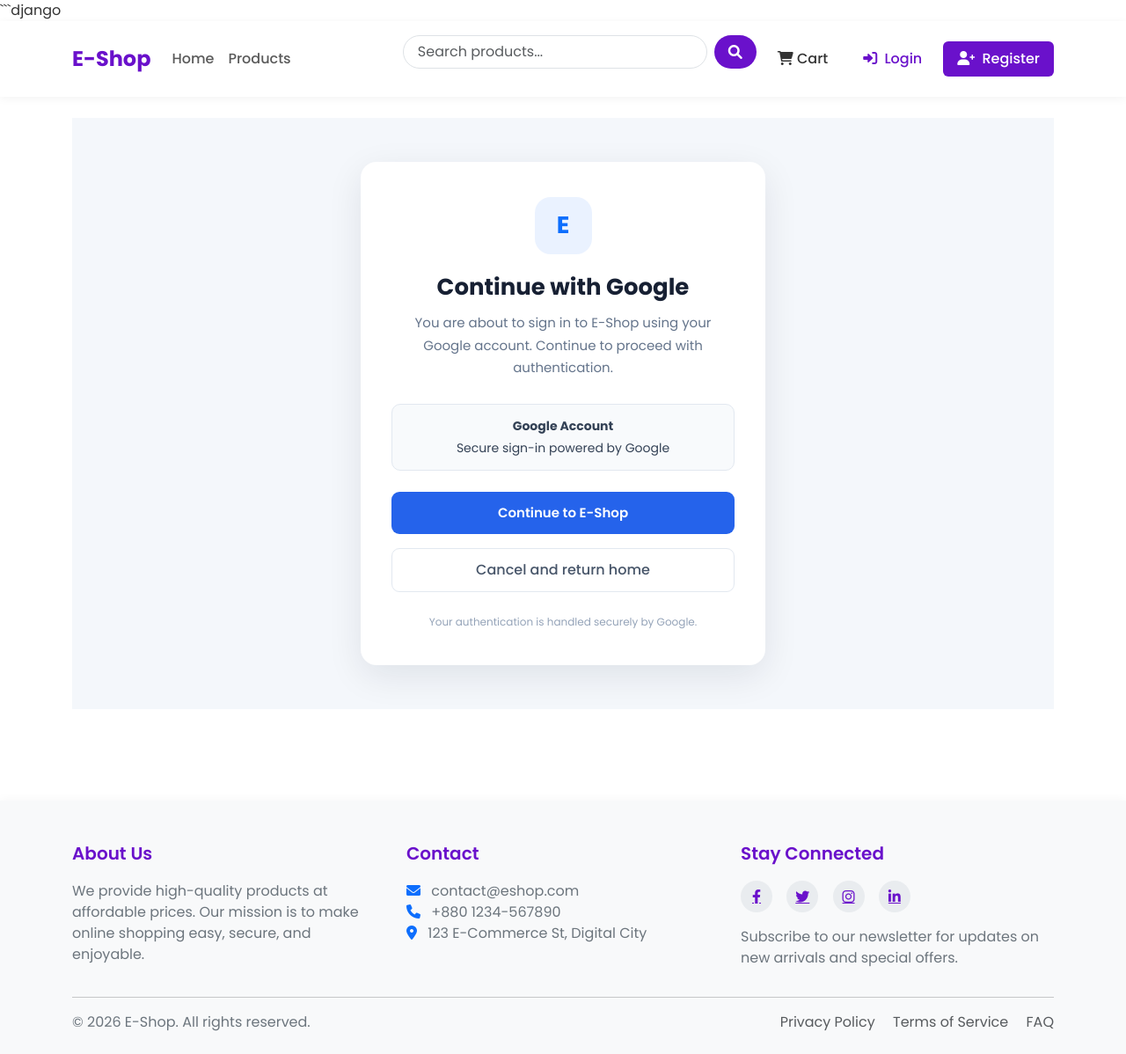
After one commit to bishwo99/E_SHOP, a Django app: template templates/socialaccount/login.html in a window 1280 px wide. The commit adds this page. Shown: the whole page at 88% size. Run offline with Django 5.2, Linux system fonts and the light colour scheme; the template is opened without the code that fills it, so the values that code supplies are empty.

Commit message:
Added Google authentication login feature

````diff
--- a/eshop/settings.py
+++ b/eshop/settings.py
@@ -51,7 +51,7 @@ AUTHENTICATION_BACKENDS = [
     'allauth.account.auth_backends.AuthenticationBackend',
 ]
 
-SITE_ID = 1
+SITE_ID = 2
 
 MIDDLEWARE = [
     'django.middleware.security.SecurityMiddleware',
--- a/templates/shop/login.html
+++ b/templates/shop/login.html
@@ -1,5 +1,5 @@
 {% extends 'base.html' %}
-{% comment %} {% load socialaccount %} {% endcomment %}
+{% load socialaccount %}
 {% block title %}Login | E-Shop{% endblock %}
 
 {% block content %}
@@ -30,12 +30,12 @@
 
                 <hr class="my-4">
 
-                {% comment %} <div class="text-center">
+                <div class="text-center">
                     <p>Or sign in with:</p>
                     <a href="{% provider_login_url 'google' next=request.GET.next %}" class="btn btn-outline-danger">
                         <i class="fab fa-google me-2"></i> Google
                     </a>
-                </div> {% endcomment %}
+                </div>
 
                 <div class="text-center mt-4">
                     <p class="mb-0">Don't have an account? <a href="{% url 'register' %}">Sign up</a></p>
--- /dev/null
+++ b/templates/socialaccount/login.html
@@ -0,0 +1,151 @@
+```django
+{% extends 'base.html' %}
+
+{% block content %}
+<style>
+    .google-auth-wrapper {
+        min-height: 75vh;
+        display: flex;
+        align-items: center;
+        justify-content: center;
+        padding: 50px 15px;
+        background: #f4f7fb;
+    }
+
+    .google-auth-card {
+        width: 100%;
+        max-width: 460px;
+        background: #ffffff;
+        padding: 40px 35px;
+        border-radius: 18px;
+        box-shadow: 0 12px 40px rgba(15, 23, 42, 0.09);
+        text-align: center;
+    }
+
+    .google-auth-logo {
+        width: 65px;
+        height: 65px;
+        margin: 0 auto 22px;
+        border-radius: 18px;
+        background: #eaf2ff;
+        color: #0d6efd;
+        display: flex;
+        align-items: center;
+        justify-content: center;
+        font-size: 27px;
+        font-weight: 700;
+    }
+
+    .google-auth-card h2 {
+        color: #172033;
+        font-size: 26px;
+        font-weight: 700;
+        margin-bottom: 12px;
+    }
+
+    .google-auth-description {
+        color: #64748b;
+        font-size: 15px;
+        line-height: 1.7;
+        margin-bottom: 28px;
+    }
+
+    .google-account-box {
+        background: #f8fafc;
+        border: 1px solid #e2e8f0;
+        border-radius: 10px;
+        padding: 14px;
+        margin-bottom: 24px;
+        color: #334155;
+        font-size: 14px;
+    }
+
+    .google-continue-btn {
+        width: 100%;
+        padding: 13px;
+        border: none;
+        border-radius: 9px;
+        background: #2563eb;
+        color: white;
+        font-size: 15px;
+        font-weight: 600;
+        cursor: pointer;
+        transition: background 0.2s ease;
+    }
+
+    .google-continue-btn:hover {
+        background: #1d4ed8;
+    }
+
+    .google-cancel-btn {
+        display: block;
+        margin-top: 12px;
+        padding: 12px;
+        border: 1px solid #e2e8f0;
+        border-radius: 9px;
+        color: #475569;
+        text-decoration: none;
+        font-weight: 500;
+    }
+
+    .google-cancel-btn:hover {
+        background: #f8fafc;
+        color: #0f172a;
+    }
+
+    .google-auth-footer {
+        margin-top: 25px;
+        font-size: 12px;
+        color: #94a3b8;
+    }
+
+    @media (max-width: 480px) {
+        .google-auth-card {
+            padding: 30px 22px;
+        }
+
+        .google-auth-card h2 {
+            font-size: 23px;
+        }
+    }
+</style>
+
+<div class="google-auth-wrapper">
+    <div class="google-auth-card">
+
+        <div class="google-auth-logo">E</div>
+
+        <h2>Continue with Google</h2>
+
+        <p class="google-auth-description">
+            You are about to sign in to E-Shop using your Google account.
+            Continue to proceed with authentication.
+        </p>
+
+        <div class="google-account-box">
+            <strong>Google Account</strong>
+            <div class="mt-1">
+                Secure sign-in powered by Google
+            </div>
+        </div>
+
+        <form method="post">
+            {% csrf_token %}
+
+            <button type="submit" class="google-continue-btn">
+                Continue to E-Shop
+            </button>
+        </form>
+
+        <a href="/" class="google-cancel-btn">
+            Cancel and return home
+        </a>
+
+        <div class="google-auth-footer">
+            Your authentication is handled securely by Google.
+        </div>
+
+    </div>
+</div>
+{% endblock %}
+```
````
Also changed, not shown: shop/views.py (line endings or trailing spaces).
